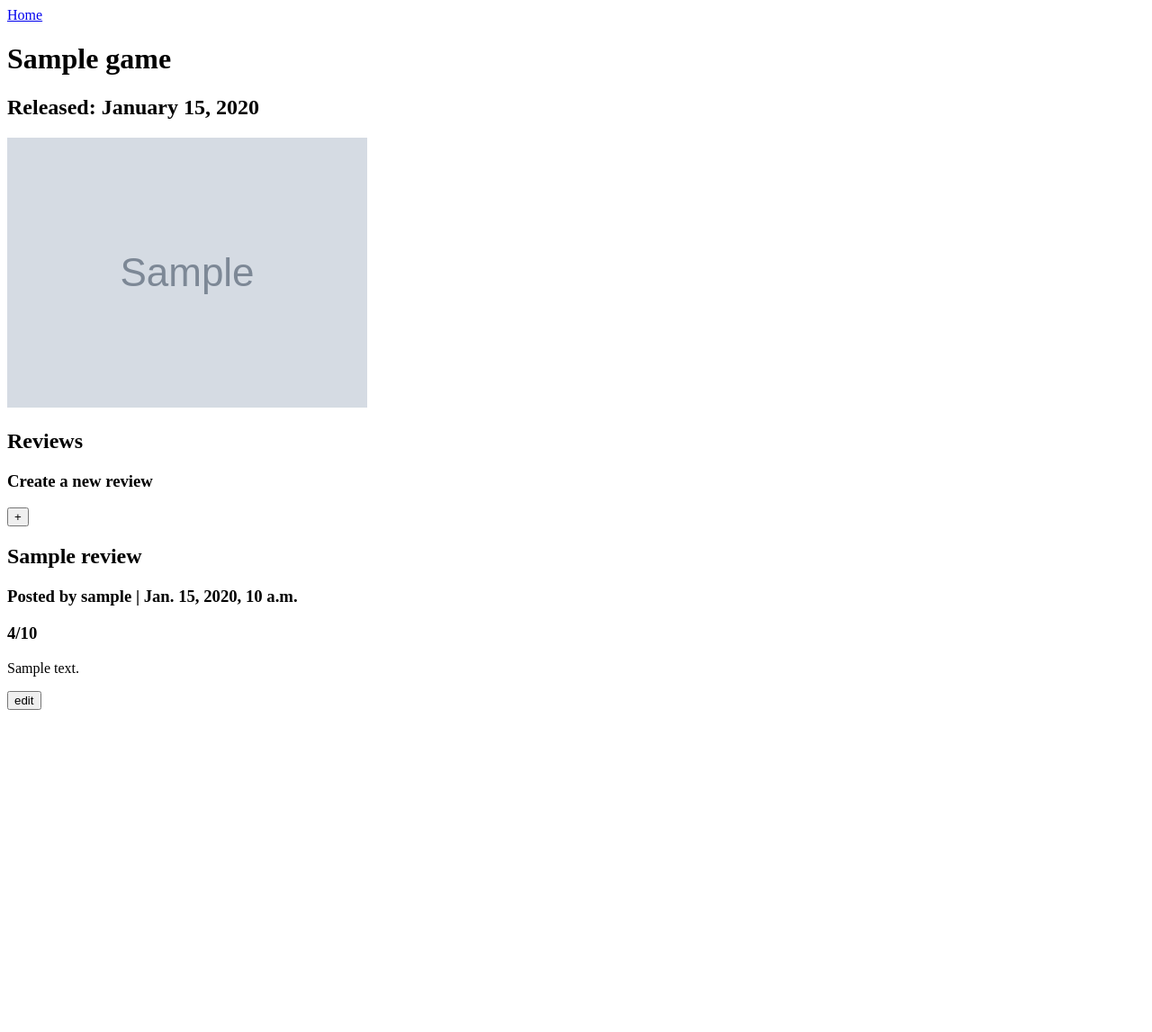
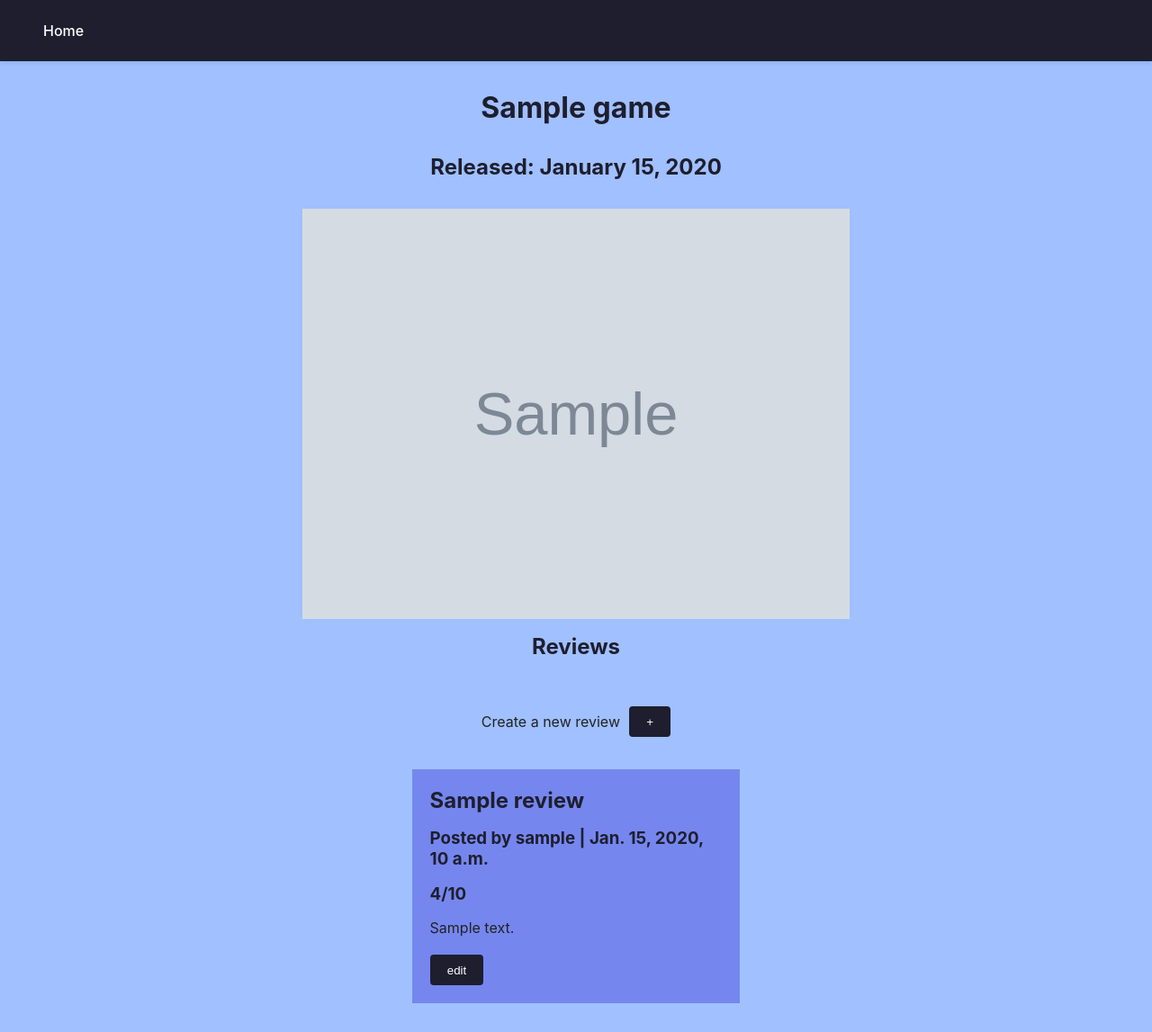
Before and after one commit to RandomeMar/VideoGameRatingApp, a Django app: template review_app/templates/game_page.html in a window 1280 px wide. Shown: the whole page at 90% size. Before the commit the page ends 789 px from the top, so only its background shows below. Run offline with Django 5.2, Linux system fonts and the light colour scheme; the template is opened without the code that fills it: most values are stand-ins (such as "Sample title", 1, 10 or a date in 2020); grey boxes marked "Sample" are stand-in pictures.

Commit message:
Added stylesheet and form requirements

```diff
--- a/djangoproject/settings.py
+++ b/djangoproject/settings.py
@@ -119,6 +119,7 @@ USE_TZ = True
 
 STATIC_URL = 'static/'
 
+
 # Default primary key field type
 # https://docs.djangoproject.com/en/5.2/ref/settings/#default-auto-field
 
--- /dev/null
+++ b/review_app/static/css/style.css
@@ -0,0 +1,123 @@
+* {
+  margin: 0;
+  padding: 0;
+  box-sizing: border-box;
+}
+
+main {
+    display: flex;
+    flex-direction: column;
+    align-items: center;
+    gap: 1rem;
+    padding: 2rem;
+}
+
+html, body {
+  height: 100%;
+  font-family: "Inter", Arial, sans-serif;
+  background-color: #a0c0ff;
+  color: #222;
+}
+
+body {
+  display: flex;
+  flex-direction: column;
+  min-height: 100vh;
+}
+
+
+header {
+  background-color: #1e1e2f;
+  color: white;
+  padding: 1rem 2rem;
+  box-shadow: 0 2px 5px rgba(0,0,0,0.1);
+}
+
+nav {
+  display: flex;
+  justify-content: flex-start;
+  align-items: center;
+  gap: 1rem;
+}
+
+nav a {
+  color: white;
+  text-decoration: none;
+  font-weight: 500;
+  padding: 0.5rem 1rem;
+  border-radius: 4px;
+  transition: background-color 0.3s ease, color 0.3s ease;
+}
+
+nav a:hover {
+  background-color: #3c3c5a;
+}
+
+h1, h2, h3 {
+  color: #1e1e2f;
+  margin-bottom: 1rem;
+}
+
+button, .btn {
+  background-color: #1e1e2f;
+  color: white;
+  border: none;
+  padding: 0.6rem 1.2rem;
+  border-radius: 4px;
+  cursor: pointer;
+  font-weight: 500;
+  transition: background-color 0.3s ease;
+}
+
+button:hover, .btn:hover {
+  background-color: #3c3c5a;
+}
+
+.new_review_div {
+  display: flex;
+  align-items: center;
+  margin: 20px;
+  gap: 10px;
+}
+
+li {
+  margin: 50px;
+}
+
+img {
+  width: 50%;
+  height: auto;
+}
+
+.review {
+  background-color: rgb(117, 135, 238);
+  width: 30%;
+  padding: 20px;
+}
+
+.review h1,
+.review h2,
+.review h3 {
+  max-width: 100%;
+  word-wrap: break-word;
+}
+
+.review p {
+  max-width: 100%;
+  word-wrap: break-word;
+  padding-bottom: 20px;
+}
+
+.review_form {
+  display: flex;
+  flex-direction: column;
+  align-items: center;
+  gap: 15px;
+  max-width: 50%px;
+  margin: 0 auto;
+}
+
+.review_form textarea {
+  width: 800px;
+  min-height: 300px;
+}
--- a/review_app/templates/base.html
+++ b/review_app/templates/base.html
@@ -1,8 +1,10 @@
+{% load static %}
 <!DOCTYPE html>
 <html lang="en">
     <head>
         <meta charset="UTF-8">
-        <meta name="viewport" content="width=devicewidth, initial-scale=1.0">
+        <meta name="viewport" content="width=device-width, initial-scale=1.0">
+        <link rel="stylesheet" href="{% static 'css/style.css' %}">
         <title>
             {% block title %}Game Rater{% endblock %}
         </title>
--- a/review_app/templates/confirmation_page.html
+++ b/review_app/templates/confirmation_page.html
@@ -6,5 +6,5 @@
     <h1>Your review of {{ review.game.name }} has been posted!</h1>
     <h2>Use the provided edit code to edit/delete this review.</h2>
     <h2>Edit Code: {{ review.edit_code }}</h2>
-    <a href="{% url 'load_game_page' review.game.rawg_id %}">Return to {{ review.game.name }}</a>
+    <a href="{% url 'load_game_page' review.game.rawg_id %}" class="btn">Return to {{ review.game.name }}</a>
 {% endblock %}
--- a/review_app/templates/game_list.html
+++ b/review_app/templates/game_list.html
@@ -10,7 +10,7 @@
         {% for game in games %}
             <!--TODO: Change this to use a form with Post-->
             <li>
-                <a href="{% url 'load_game_page' game.id %}">
+                <a href="{% url 'load_game_page' game.id %}" class="btn">
                 {{ game.name }} | {{ game.released|slice:"4"}}
                 </a>
             </li>
--- a/review_app/templates/game_page.html
+++ b/review_app/templates/game_page.html
@@ -8,14 +8,14 @@
     <img src="{{ game.img_url }}" alt="Error with {{ game.img_url }}">
 
     <h2>Reviews</h2>
-    <div>
-        <h3>Create a new review</h3>
+    <div class="new_review_div">
+        <label for="new_button">Create a new review</label>
         <form action="{% url 'load_review_form' game.id %}" method="get">
-            <button type="submit">+</button>
+            <button type="submit" id="new_button">+</button>
         </form>
     </div>
     {% for review in reviews %}
-        <div>
+        <div class="review">
             <h2>{{ review.title }}</h2>
             <h3>Posted by {{ review.nickname }} | {{review.post_date}}</h3>
             <h3>{{ review.rating }}/10</h3>
--- a/review_app/templates/search_page.html
+++ b/review_app/templates/search_page.html
@@ -3,6 +3,7 @@
 {% block title %}Home{% endblock %}
 
 {% block content %}
+    <h1>Please enter a game to review.</h1>
     <form action="{% url 'search_games' %}" method="get">
         <input type="search" name="q">
         <button type="submit">Search</button>
--- a/review_app/views.py
+++ b/review_app/views.py
@@ -90,6 +90,7 @@ def create_review(request: HttpRequest, game_id: int):
         game = get_object_or_404(Game, id=game_id)
         review = Review(game=game)
 
+
     review.review_text = review_text
     review.rating = int(rating)
     review.title = title
```
Also changed, not shown: review_app/templates/review_form.html (+14 -8 lines).
